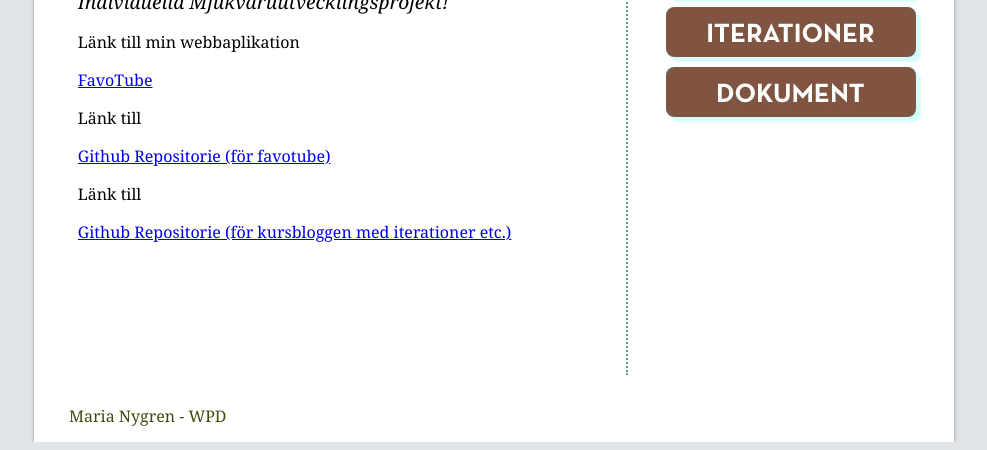
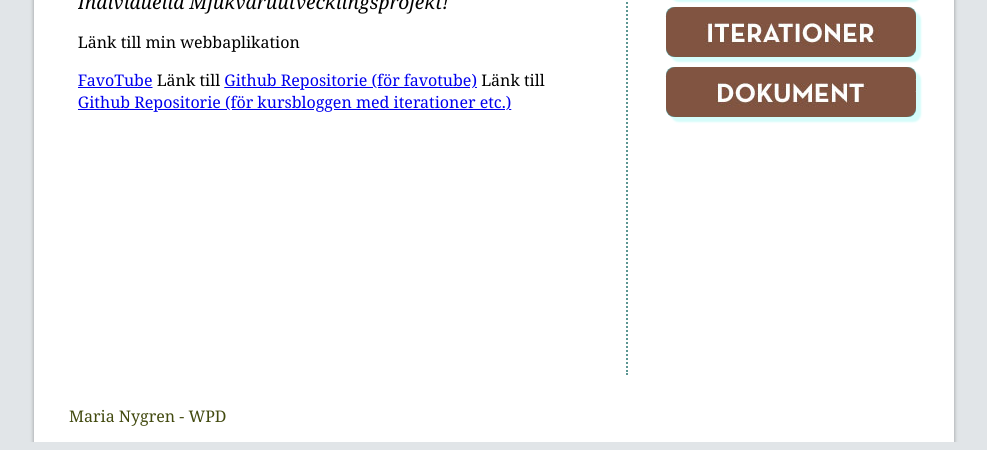
Before and after one commit to mn22nw/KursBloggIMP, a plain HTML site: page index.html in a window 1280 px wide. Shown: the part 350-800 px from the top of the page, without its empty margins (146-1133 px from the left). Drawn offline with Linux system fonts and the light colour scheme; a web font is replaced by a local one.

Commit message:
ny index

```diff
--- a/index.html
+++ b/index.html
@@ -47,8 +47,9 @@
 		<span class="italic">Detta är min samlingssida för mitt <br />Individuella Mjukvaruutvecklingsprojekt!</span>
 		<br />
 		<p> Länk till min webbaplikation</p> <a href="http://favotube.comule.com/" target="_blank">FavoTube</a>
-		<p> Länk till </p><a href="https://github.com/mn22nw/1dv430_mn22nw" target="_blank">Github Repositorie (för favotube)</a>
-		<p> Länk till </p><a href="https://github.com/mn22nw/KursBloggIMP/tree/gh-pages" target="_blank">Github Repositorie (för kursbloggen med iterationer etc.)</a>
+		Länk till <a href="https://github.com/mn22nw/1dv430_mn22nw" target="_blank">Github Repositorie (för favotube)</a>
+		Länk till <a href="https://github.com/mn22nw/KursBloggIMP/tree/gh-pages" target="_blank">Github Repositorie (för kursbloggen med iterationer etc.)</a>
+		</p>
 		<!-- Rubrik för inlägg -->
 
 		 </main>
```
